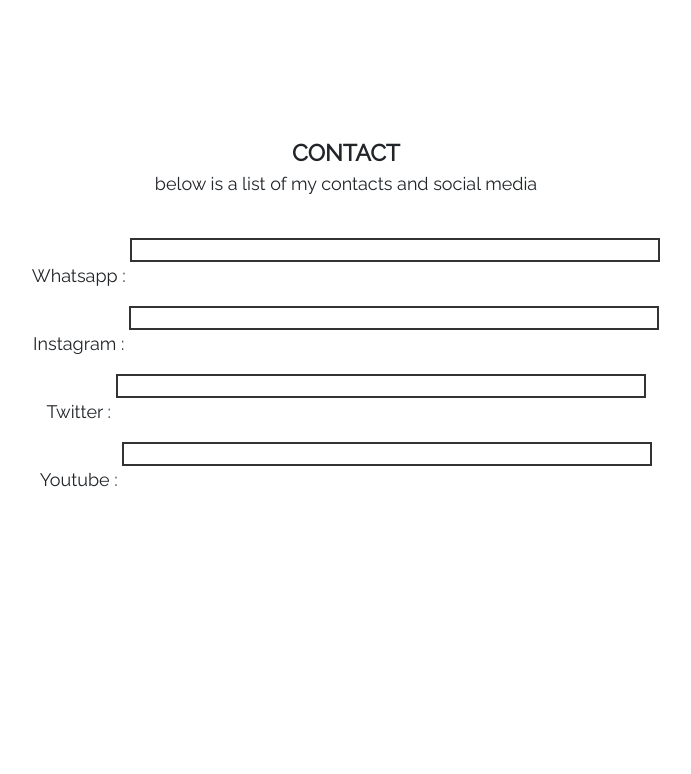
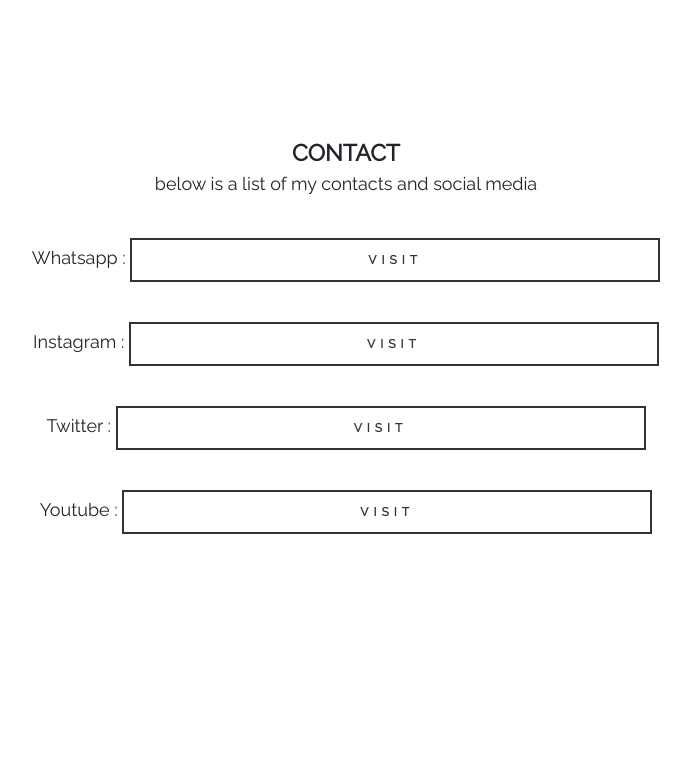
Before and after one commit to regiapriandi012/regiapriandi.me, a Django app: page / in a window 1280 px wide. Shown: the part 1981-2755 px from the top of the page, without its empty margins (294-985 px from the left). Run offline with Django 4.2, Linux system fonts and the light colour scheme; parts of the project's set-up code (start-up, migrations or seed data) failed here and were passed over; some libraries are stand-ins or nearby versions.

Commit message:
bismillah

```diff
--- a/webregi/templates/index.html
+++ b/webregi/templates/index.html
@@ -88,10 +88,10 @@
           <h2>Contact</h2>
           <p>below is a list of my contacts and social media</p>
           <br>
-          <p>Whatsapp  : <a style="text-align: center; display: inline-block; width:50%;" href="https://api.whatsapp.com/send/?phone=6287794853484" target="_blank"><i class="fa fa-whatsapp" style="font-size:24px"></i></a></p>
-          <p>Instagram     : <a style="text-align: center; display: inline-block; width:50%;" href="https://www.instagram.com/regiapriandii/" target="_blank"><i class="fa fa-instagram" style="font-size:24px"></i></a></p>
-          <p>Twitter       : <a style="text-align: center; display: inline-block; width:50%;" href="https://twitter.com/RegiApriandi4" target="_blank"><i class="fa fa-twitter" style="font-size:24px"></i></a></p>
-          <p>Youtube       : <a style="text-align: center; display: inline-block; width:50%;" href="https://www.youtube.com/channel/UC8otFQ1tez1_hHexPEUmqkA" target="_blank"><i class="fa fa-youtube" style="font-size:24px"></i></a></p>
+          <p>Whatsapp  : <a style="text-align: center; display: inline-block; width:50%;" href="https://api.whatsapp.com/send/?phone=6287794853484" target="_blank">Visit</a></p>
+          <p>Instagram     : <a style="text-align: center; display: inline-block; width:50%;" href="https://www.instagram.com/regiapriandii/" target="_blank">Visit</a></p>
+          <p>Twitter       : <a style="text-align: center; display: inline-block; width:50%;" href="https://twitter.com/RegiApriandi4" target="_blank">Visit</a></p>
+          <p>Youtube       : <a style="text-align: center; display: inline-block; width:50%;" href="https://www.youtube.com/channel/UC8otFQ1tez1_hHexPEUmqkA" target="_blank">Visit</a></p>
         </div>
       </div>
     </section>
```
